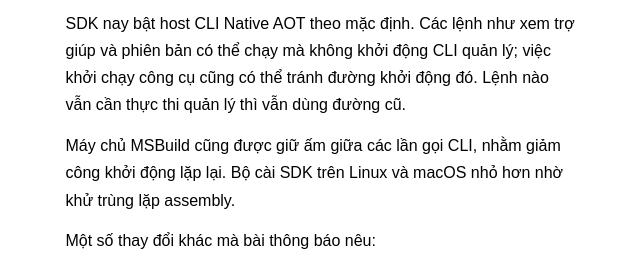
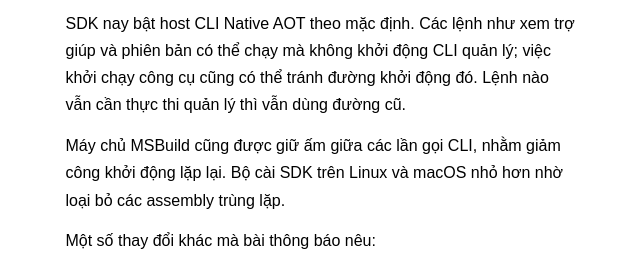
Before and after one commit to culuagrok/culuagrok.github.io, a website: page blogs/dotnet-11/index.html in a window 1280 px wide. Shown: the part 3580-3844 px from the top of the page, 408-1048 px from the left. Drawn offline with Linux system fonts and the light colour scheme.

Commit message:
Fix typo in .NET 11 post: SDK installer deduplication wording
Replace an ambiguous Vietnamese phrase that could be read as disinfection.

```diff
--- a/blogs/dotnet-11/index.html
+++ b/blogs/dotnet-11/index.html
@@ -137,7 +137,7 @@ Console.WriteLine(names.Count);</code></pre>
 
 <h2>Công cụ lập trình: SDK và MSBuild</h2>
 <p>SDK nay bật host CLI Native AOT theo mặc định. Các lệnh như xem trợ giúp và phiên bản có thể chạy mà không khởi động CLI quản lý; việc khởi chạy công cụ cũng có thể tránh đường khởi động đó. Lệnh nào vẫn cần thực thi quản lý thì vẫn dùng đường cũ.</p>
-<p>Máy chủ MSBuild cũng được giữ ấm giữa các lần gọi CLI, nhằm giảm công khởi động lặp lại. Bộ cài SDK trên Linux và macOS nhỏ hơn nhờ khử trùng lặp assembly.</p>
+<p>Máy chủ MSBuild cũng được giữ ấm giữa các lần gọi CLI, nhằm giảm công khởi động lặp lại. Bộ cài SDK trên Linux và macOS nhỏ hơn nhờ loại bỏ các assembly trùng lặp.</p>
 <p>Một số thay đổi khác mà bài thông báo nêu:</p>
 <ul>
 <li>Ứng dụng theo tệp có thể tách nhiều tệp nguồn bằng <code>#:include</code>.</li>
```
